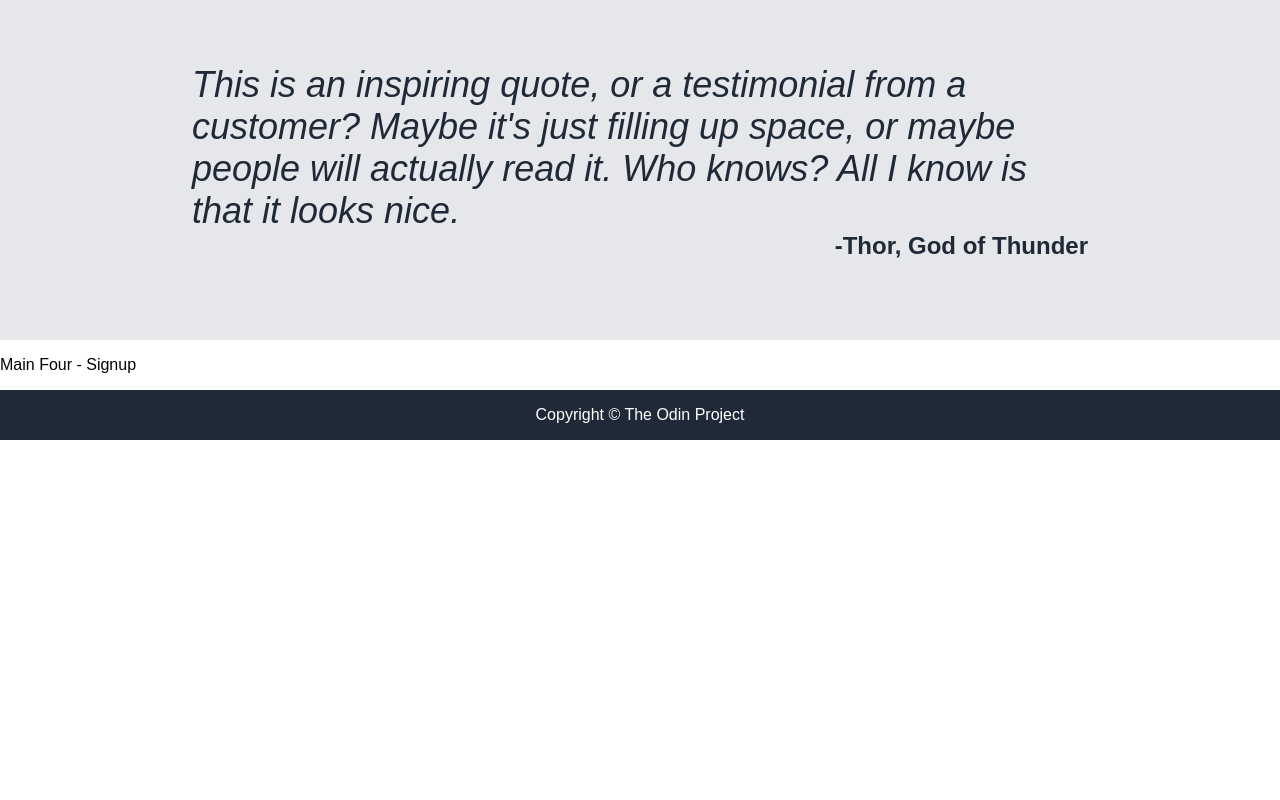
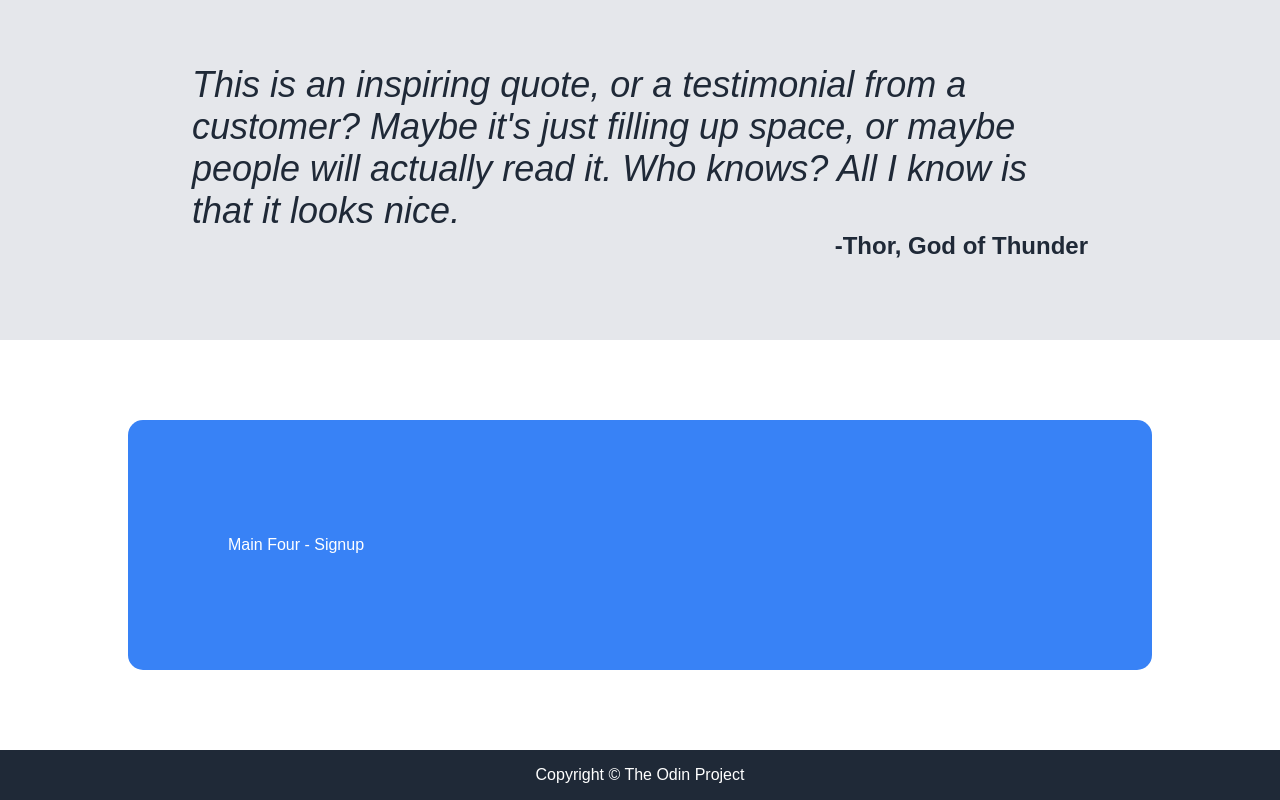
Before and after one commit to estremenyo/landing-page, a plain HTML site: page index.html in a window 1280 px wide. Shown: the part 1017-1817 px from the top of the page. Before the commit the page ends 1457 px from the top, so only its background shows below. Drawn offline with Linux system fonts and the light colour scheme.

Commit message:
Begin adding call to action

```diff
--- a/styles.css
+++ b/styles.css
@@ -152,6 +152,15 @@ body {
     font-size: 1.5em;
 }
 
+
+.four-container {
+    margin: 80px 10%;
+    padding: 100px;
+    background-color: #3882f6;
+    border-radius: 15px;
+    color: white;
+}
+
 .footer {
     display: flex;
     margin-top: auto;
```
